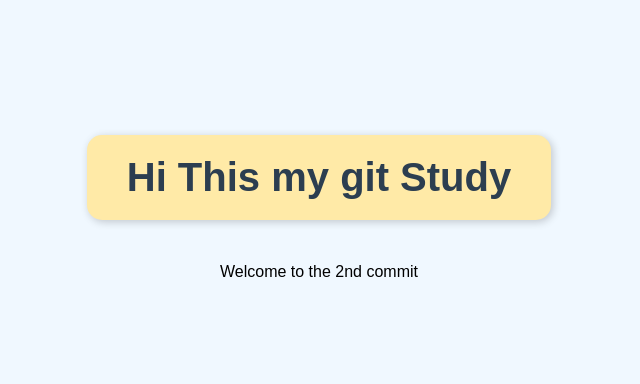
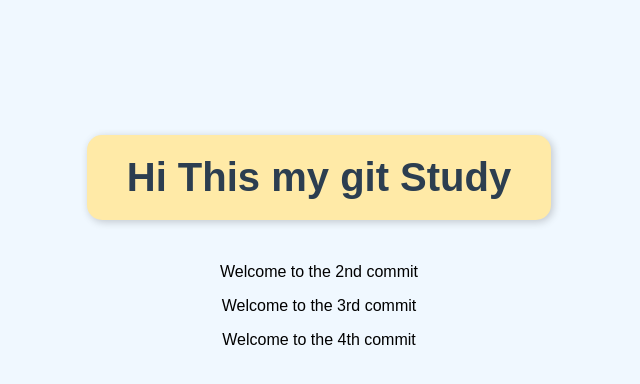
Before and after one commit to akm166056-cloud/my_first_project, a plain HTML site: page index.html in a window 1280 px wide. Shown: the whole page, without its empty margins (321-961 px from the left). Drawn offline with Linux system fonts and the light colour scheme.

Commit message:
index html has been staged without data txt

```diff
--- a/index.html
+++ b/index.html
@@ -23,5 +23,7 @@
 <body>
     <h1>Hi This my git Study</h1>
 	<p> Welcome to the 2nd commit</p>
+	<p> Welcome to the 3rd commit</p>
+	<p> Welcome to the 4th commit</p>
 </body>
 </html>
```
